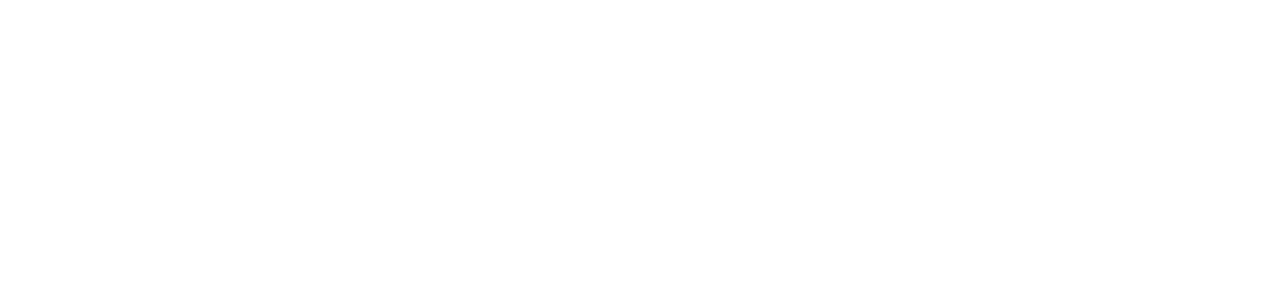
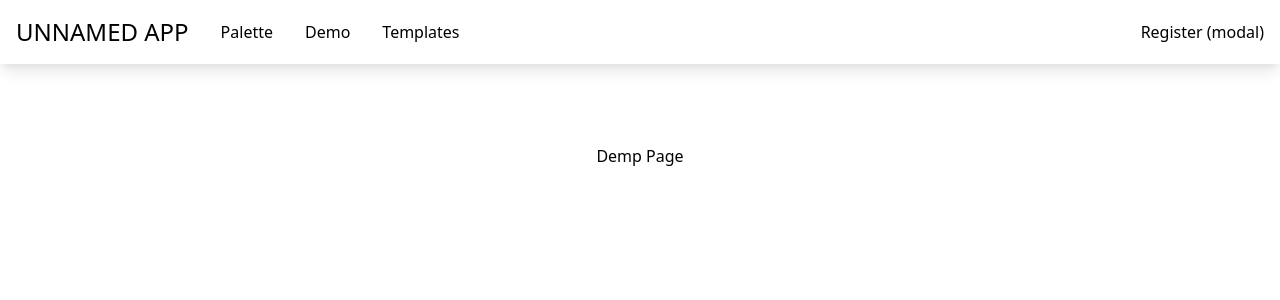
Before and after one commit to chingu-voyages/v31-bears-team-03, a React (Create React App) app in the folder client/: page /demo in a window 1280 px wide. Shown: the top 300 px of the page. Built offline with nearby package versions, Linux system fonts and the light colour scheme.

Commit message:
Add Navbar; more routes/template pages

```diff
--- a/client/src/App.tsx
+++ b/client/src/App.tsx
@@ -1,13 +1,17 @@
 //@ts-nocheck
-import React, { useState } from "react";
-import { BrowserRouter as Router, Switch, Route, Link } from "react-router-dom";
+import React from "react";
+import { Switch, Route } from "react-router-dom";
 import "./App.css";
+import DemoPage from "./components/DemoPage";
 import LandingPage from "./components/LandingPage";
+import Navbar from "./components/Navbar";
 import PalettePage from "./components/PalettePage";
+import TemplatesPage from "./components/TemplatesPage";
 
 function App() {
   return (
     <div className="App">
+      <Navbar />
       <Switch>
         <Route exact path="/">
           <LandingPage />
@@ -15,6 +19,12 @@ function App() {
         <Route exact path="/palette">
           <PalettePage />
         </Route>
+        <Route exact path="/demo">
+          <DemoPage />
+        </Route>
+        <Route exact path="/templates">
+          <TemplatesPage />
+        </Route>
       </Switch>
     </div>
   );
--- /dev/null
+++ b/client/src/components/DemoPage.tsx
@@ -0,0 +1,12 @@
+//@ts-nocheck
+import React from "react";
+
+function DemoPage() {
+  return (
+    <div className="mt-20">
+      <h1>Demp Page</h1>
+    </div>
+  );
+}
+
+export default DemoPage;
--- a/client/src/components/LandingPage.tsx
+++ b/client/src/components/LandingPage.tsx
@@ -10,7 +10,7 @@ function Landing() {
           Welcome to UNNAMED APP!
         </h1>
       </div>
-      <div className="mt-20">
+      <div className="flex justify-center mt-20">
         <p>*Description of app here*</p>
       </div>
       <div className="flex justify-center mt-40 text-xl">
--- /dev/null
+++ b/client/src/components/Navbar.tsx
@@ -0,0 +1,31 @@
+//@ts-nocheck
+import React from "react";
+import { NavLink } from "react-router-dom";
+
+function Navbar() {
+  return (
+    <div className="flex justify-between items-center shadow-lg">
+      <div className="flex justify-between items-center my-4">
+        <div className="mx-4">
+          <h1 className="text-2xl">
+            <NavLink to="/">UNNAMED APP</NavLink>
+          </h1>
+        </div>
+        <div className="mx-4">
+          <NavLink to="/palette">Palette</NavLink>
+        </div>
+        <div className="mx-4">
+          <NavLink to="/demo">Demo</NavLink>
+        </div>
+        <div className="mx-4">
+          <NavLink to="/templates">Templates</NavLink>
+        </div>
+      </div>
+      <div className="mx-4">
+        <p>Register (modal)</p>
+      </div>
+    </div>
+  );
+}
+
+export default Navbar;
--- /dev/null
+++ b/client/src/components/TemplatesPage.tsx
@@ -0,0 +1,12 @@
+//@ts-nocheck
+import React from "react";
+
+function TemplatesPage() {
+  return (
+    <div className="mt-20">
+      <h1>Templates Page</h1>
+    </div>
+  );
+}
+
+export default TemplatesPage;
```
